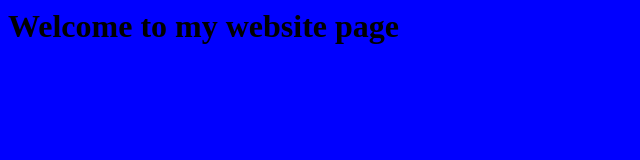
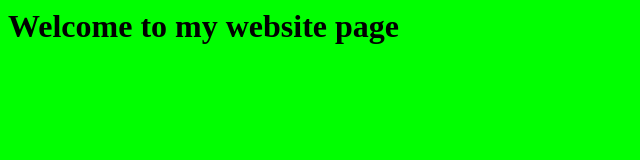
Before and after one commit to giovannipeccato1/giovannipeccato1.github.io, a plain HTML site: page index.html in a window 1280 px wide. Shown: the whole page, without its empty margins (0-640 px from the left). Drawn offline with Linux system fonts and the light colour scheme.

Commit message:
Update index.html

```diff
--- a/index.html
+++ b/index.html
@@ -2,7 +2,7 @@
 <head>
 <style>
 body {
-  background-color: #00FF;
+  background-color: #00FF00;
 }
 </style>
 </head>
```
